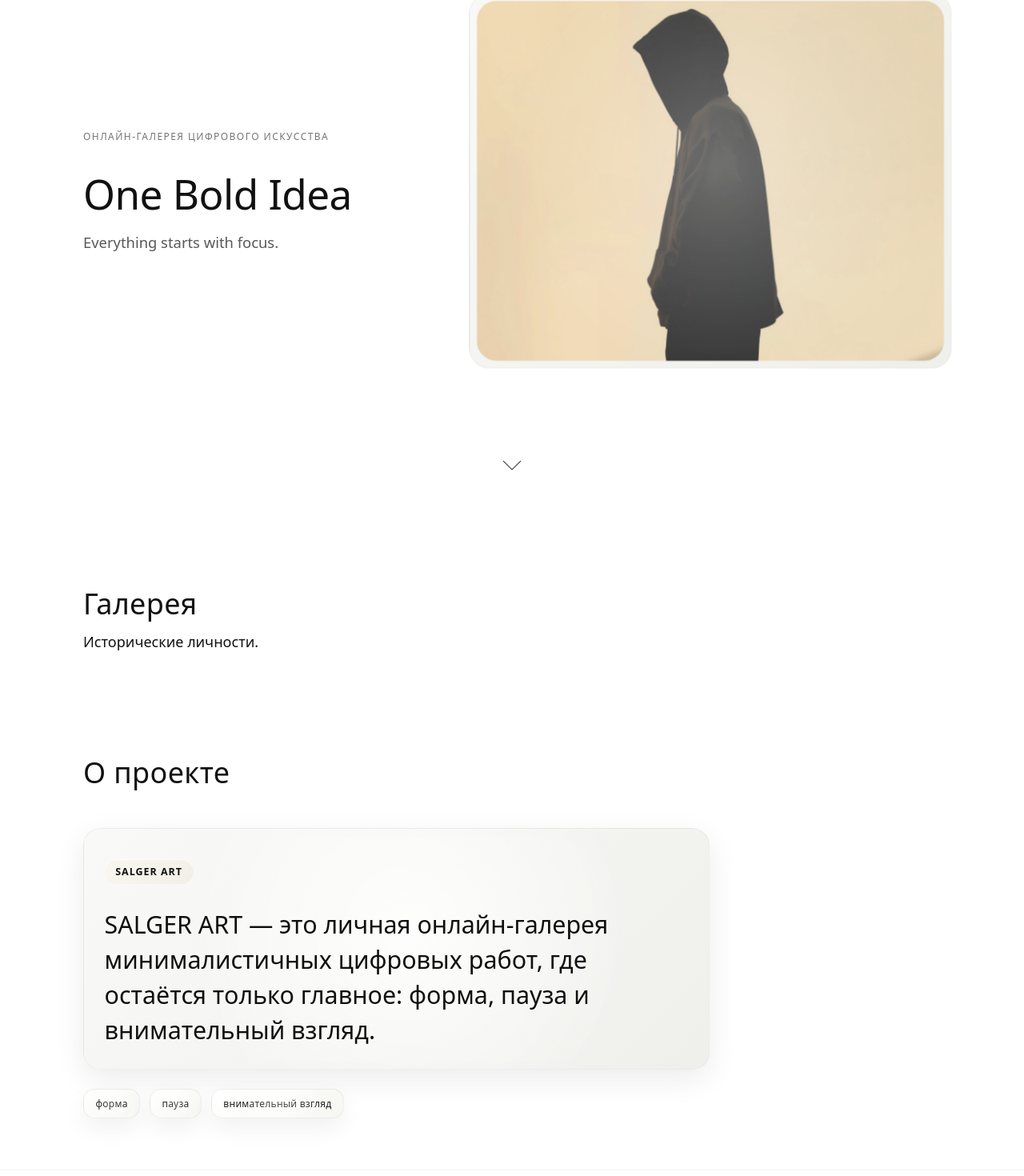
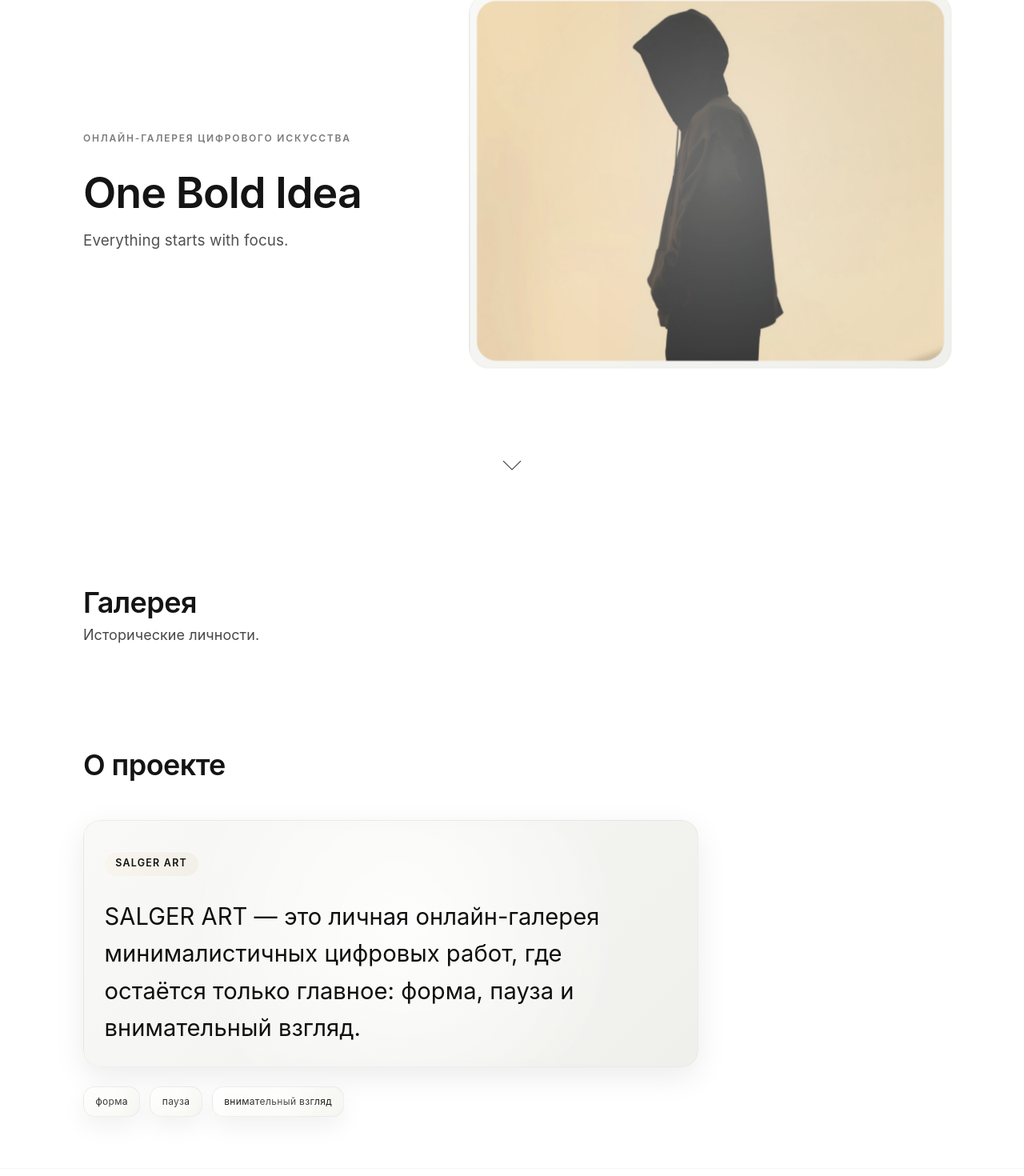
Before and after one commit to ALDYNEC-07/SALGER-ART, a Next.js app: page / in a window 1280 px wide. Shown: the part 111-1581 px from the top of the page at 80% size. Built offline with nearby package versions, Linux system fonts and the light colour scheme; no server answers; the database is empty.

Commit message:
улучшил типографику

```diff
--- a/src/app/components/AboutSection/AboutSection.module.css
+++ b/src/app/components/AboutSection/AboutSection.module.css
@@ -56,7 +56,7 @@
   background: linear-gradient(120deg, #f8f6ef, #f1efe7);
   color: #111111;
   font-size: 0.78rem;
-  letter-spacing: 0.08em;
+  letter-spacing: 0.1em;
   text-transform: uppercase;
   font-weight: 600;
   box-shadow: inset 0 1px 0 rgba(255, 255, 255, 0.7);
@@ -67,12 +67,14 @@
 
 .manifestLead {
   margin: var(--space-m) 0 0;
-  font-size: clamp(1.3rem, 1vw + 1.1rem, 1.9rem);
-  line-height: 1.45;
-  max-width: 42ch;
+  font-size: clamp(1.28rem, 0.95vw + 1.08rem, 1.82rem);
+  line-height: 1.58;
+  letter-spacing: 0.002em;
+  max-width: 39ch;
   color: #0f0f0f;
   position: relative;
   z-index: 1;
+  text-wrap: pretty;
 }
 
 .manifestPills {
@@ -93,7 +95,7 @@
     linear-gradient(135deg, #ffffff, #f6f6f2);
   box-shadow: 0 12px 30px rgba(0, 0, 0, 0.06);
   font-size: var(--fs-xs);
-  letter-spacing: 0.02em;
+  letter-spacing: 0.03em;
   color: #1c1c1c;
   overflow: hidden;
 }
--- a/src/app/components/HeroSection/HeroSection.module.css
+++ b/src/app/components/HeroSection/HeroSection.module.css
@@ -86,23 +86,28 @@
 .heroEyebrow {
   margin: 0;
   font-size: var(--fs-xs);
-  letter-spacing: 0.12em;
+  letter-spacing: 0.15em;
   text-transform: uppercase;
-  color: rgba(17, 17, 17, 0.58);
+  color: rgba(20, 20, 20, 0.56);
+  font-weight: 600;
 }
 
 .heroTitle {
-  margin: clamp(1rem, 2.6vw, 1.6rem) 0 0;
-  font-size: clamp(2.25rem, 4vw, 3.4rem);
-  line-height: 1.05;
-  letter-spacing: -0.01em;
+  margin: clamp(0.85rem, 2.2vw, 1.4rem) 0 0;
+  font-size: clamp(2.35rem, 4.2vw, 3.65rem);
+  line-height: 1.02;
+  letter-spacing: -0.018em;
+  text-wrap: balance;
 }
 
 .heroSubtitle {
-  margin: clamp(0.3rem, 0.9vw, 0.55rem) 0 0;
-  font-size: clamp(1rem, 1.6vw, 1.15rem);
-  color: rgba(17, 17, 17, 0.7);
-  max-width: 26rem;
+  margin: clamp(0.28rem, 0.8vw, 0.5rem) 0 0;
+  font-size: clamp(1.04rem, 1.52vw, 1.18rem);
+  line-height: 1.58;
+  letter-spacing: 0.005em;
+  color: rgba(20, 20, 20, 0.74);
+  max-width: 28rem;
+  text-wrap: pretty;
 }
 
 .heroScroll {
--- a/src/app/globals.css
+++ b/src/app/globals.css
@@ -34,6 +34,8 @@ html {
 
   --header-height: 3.5rem;
   --hero-frame-blur: 6px;
+  --font-display: var(--font-manrope), "Avenir Next", "Segoe UI", sans-serif;
+  --font-text: "Avenir Next", "SF Pro Text", "Segoe UI", sans-serif;
 }
 
 @media (min-width: 768px) {
@@ -59,11 +61,11 @@ html {
 body {
   margin: 0;
   min-height: 100vh;
-  font-family: system-ui, -apple-system, BlinkMacSystemFont, "Segoe UI", sans-serif;
+  font-family: var(--font-text);
   font-size: var(--fs-base);
-  line-height: 1.6;
+  line-height: 1.62;
   background-color: #ffffff;
-  color: #111111;
+  color: #141414;
   text-rendering: optimizeLegibility;
   -webkit-font-smoothing: antialiased;
 
@@ -109,8 +111,9 @@ button {
 h1,
 h2,
 h3 {
-  font-weight: 500;
-  letter-spacing: 0.01em;
+  font-family: var(--font-display);
+  font-weight: 600;
+  letter-spacing: -0.012em;
 }
 
 .page {
@@ -124,15 +127,20 @@ h3 {
 }
 
 .page-title {
-  margin: 0 0 var(--space-s);
+  margin: 0 0 0.4rem;
   font-size: clamp(1.75rem, 3vw, 2.25rem);
-  line-height: 1.2;
+  line-height: 1.14;
+  letter-spacing: -0.016em;
+  text-wrap: balance;
 }
 
 .page-intro {
   margin: 0;
   max-width: 34rem;
   font-size: var(--fs-md);
+  line-height: 1.56;
+  letter-spacing: 0.003em;
+  color: rgba(20, 20, 20, 0.78);
 }
 
 @keyframes heroZoom {
--- a/src/app/layout.tsx
+++ b/src/app/layout.tsx
@@ -6,6 +6,7 @@
 import type { ReactNode } from "react";
 import type { Metadata, Viewport } from "next";
 import "./globals.css";
+import { manrope } from "../fonts/manrope";
 
 export const metadata: Metadata = {
   title: "SALGER ART — онлайн-галерея",
@@ -29,7 +30,7 @@ export default function RootLayout({
         <meta charSet="utf-8" />
       </head>
       {/* Обёртка для всего содержимого галереи на странице */}
-      <body>{children}</body>
+      <body className={manrope.variable}>{children}</body>
     </html>
   );
 }
--- a/src/fonts/manrope.ts
+++ b/src/fonts/manrope.ts
@@ -4,10 +4,16 @@ import localFont from "next/font/local";
 export const manrope = localFont({
   src: [
     {
+      path: "../../public/fonts/manrope-600.woff2",
+      weight: "600",
+      style: "normal",
+    },
+    {
       path: "../../public/fonts/manrope-600.ttf",
       weight: "600",
       style: "normal",
     },
   ],
+  variable: "--font-manrope",
   display: "swap",
 });
```
